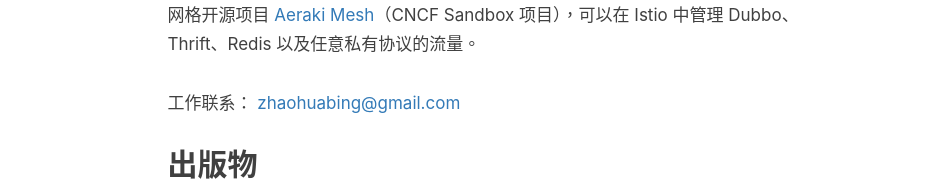
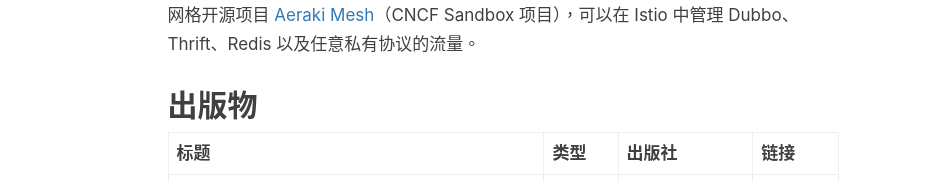
Before and after one commit to chang-wen-chen/chang-wen-chen.github.io, a plain HTML site: page about/index.html in a window 1280 px wide. Shown: the part 616-798 px from the top of the page, 0-939 px from the left. Drawn offline with nearby package versions, Linux system fonts and the light colour scheme.

Commit message:
Update autobiography v1
Test auto deploy

```diff
--- a/about/index.html
+++ b/about/index.html
@@ -221,7 +221,6 @@
 
                     <h2 id="关于我">关于我</h2>
 <p>Hi，我是赵化冰，服务网格技术布道者及实践者，<a href="https://cloud.tencent.com/product/tcm">腾讯云</a>工程师，曾担任<a href="https://www.zte.com.cn/">中兴通讯</a>技术专家，Linux 基金会开源项目 <a href="https://www.onap.org/">ONAP</a> 项目 leader，甲骨文中间件高级顾问等。我创建了服务网格开源项目 <a href="https://aeraki.net">Aeraki Mesh</a>（CNCF Sandbox 项目），可以在 Istio 中管理 Dubbo、Thrift、Redis 以及任意私有协议的流量。</p>
-<p>工作联系： <a href="mailto:zhaohuabing@gmail.com">zhaohuabing@gmail.com</a></p>
 <h2 id="出版物">出版物</h2>
 <table>
 <thead>
@@ -413,7 +412,6 @@
 </tr>
 </tbody>
 </table>
-
                 </div>
 
 
```
Also changed, not shown: 12 other files.
